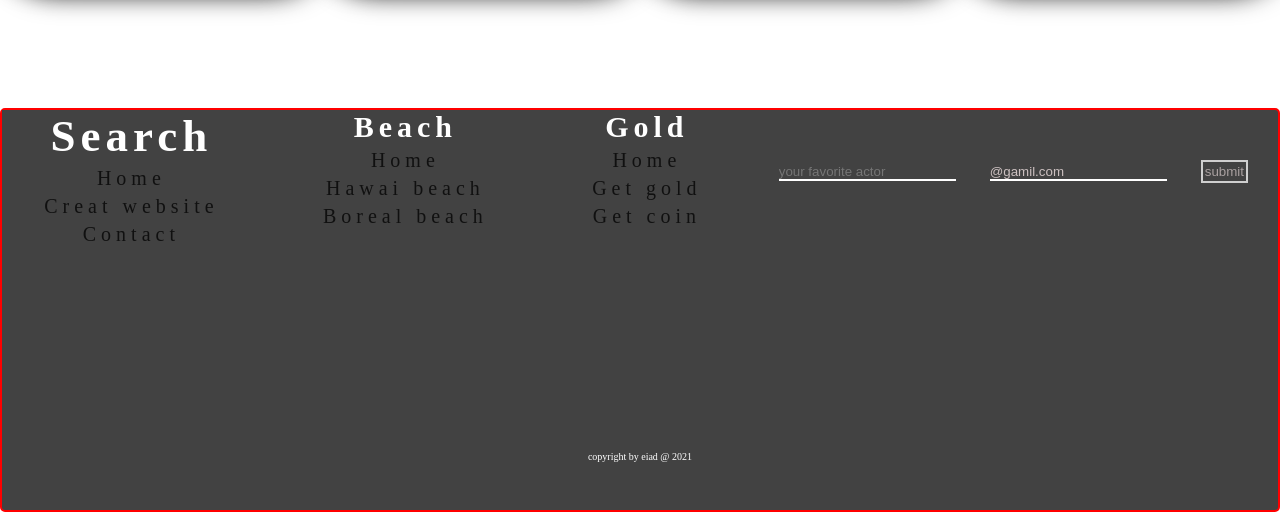
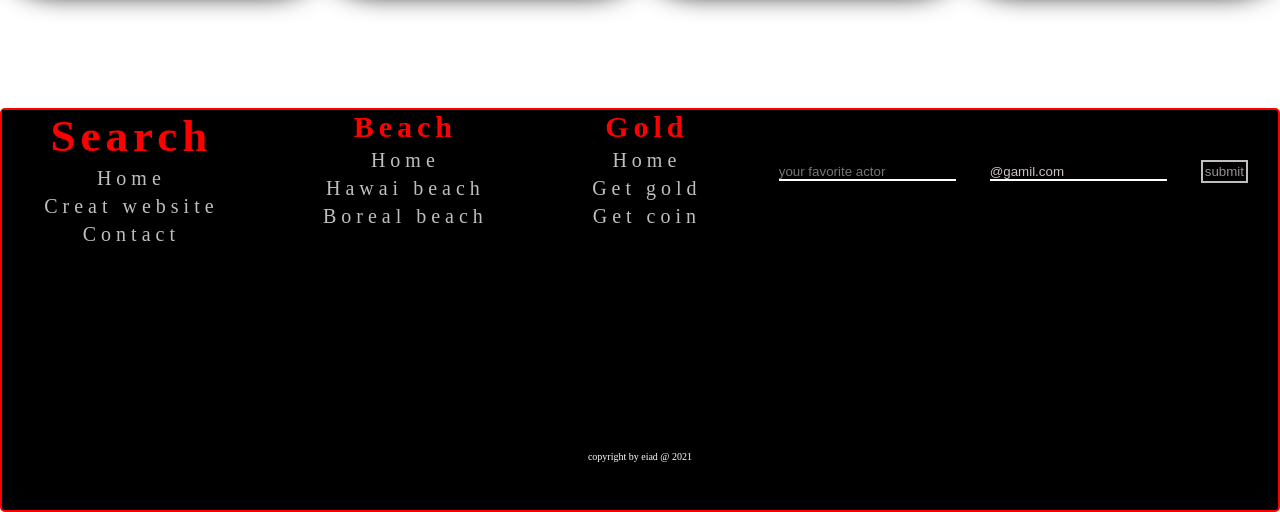
Before and after one commit to Eiadalsalem12/jack-sparrow, a plain HTML site: page index.html in a window 1280 px wide. Shown: the part 410-922 px from the top of the page. Drawn offline with Linux system fonts and the light colour scheme.

Commit message:
Update style.css

```diff
--- a/style.css
+++ b/style.css
@@ -89,7 +89,7 @@ nav .navItems .navItem:hover {
 footer {
     border: 2px solid red;
     border-radius: 5px;
-    background-color: rgb(66, 66, 66);
+    background-color: rgb(0, 0, 0);
     margin-top: 100px;
     height: 400px;
     width: auto;
@@ -115,8 +115,8 @@ input {
 }
 
 .titels {
-    color: white;
-    background-color: rgb(66, 66, 66);
+    color: rgb(255, 0, 0);
+    background-color: rgb(0, 0, 0);
     text-align: center;
     margin: auto 0px;
     justify-content: space-around;
@@ -142,7 +142,7 @@ input {
 }
 .Search ul li a{
     text-decoration: none;
-    color: black;
+    color: rgb(255, 255, 255);
     opacity: 0.75;
 }
 .Search ul li a:hover{
@@ -160,7 +160,7 @@ opacity: 5;
 }
 .Beach ul li a{
     text-decoration: none;
-    color: black;
+    color: rgb(255, 255, 255);
     opacity: 0.75;
 }
 .Beach ul li a:hover{
@@ -178,7 +178,7 @@ opacity: 5;
 }
 .Gold ul li a{
     text-decoration: none;
-    color: black;
+    color: rgb(255, 255, 255);
     opacity: 0.75;
 }
 .Gold ul li a:hover{
```
